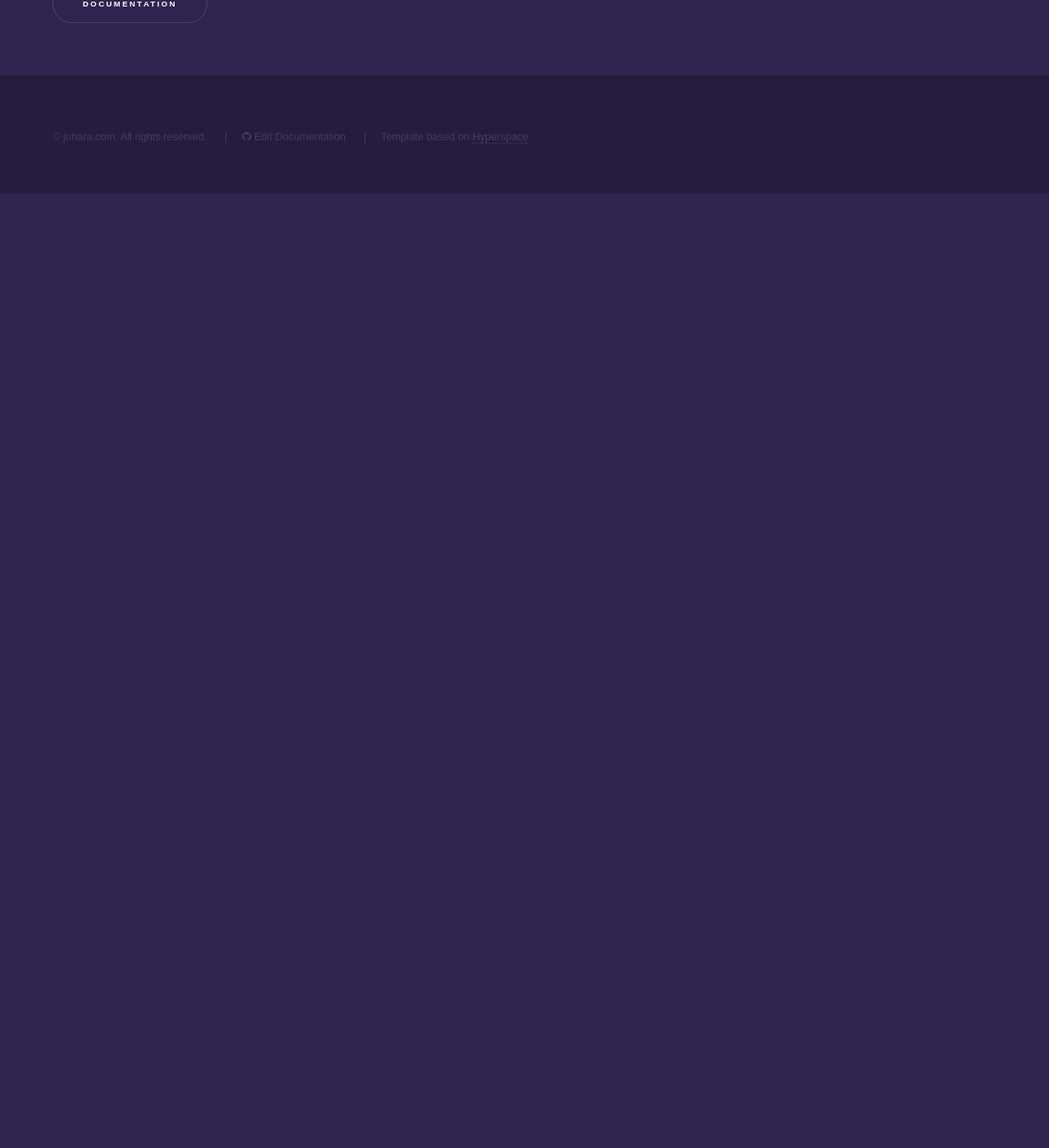
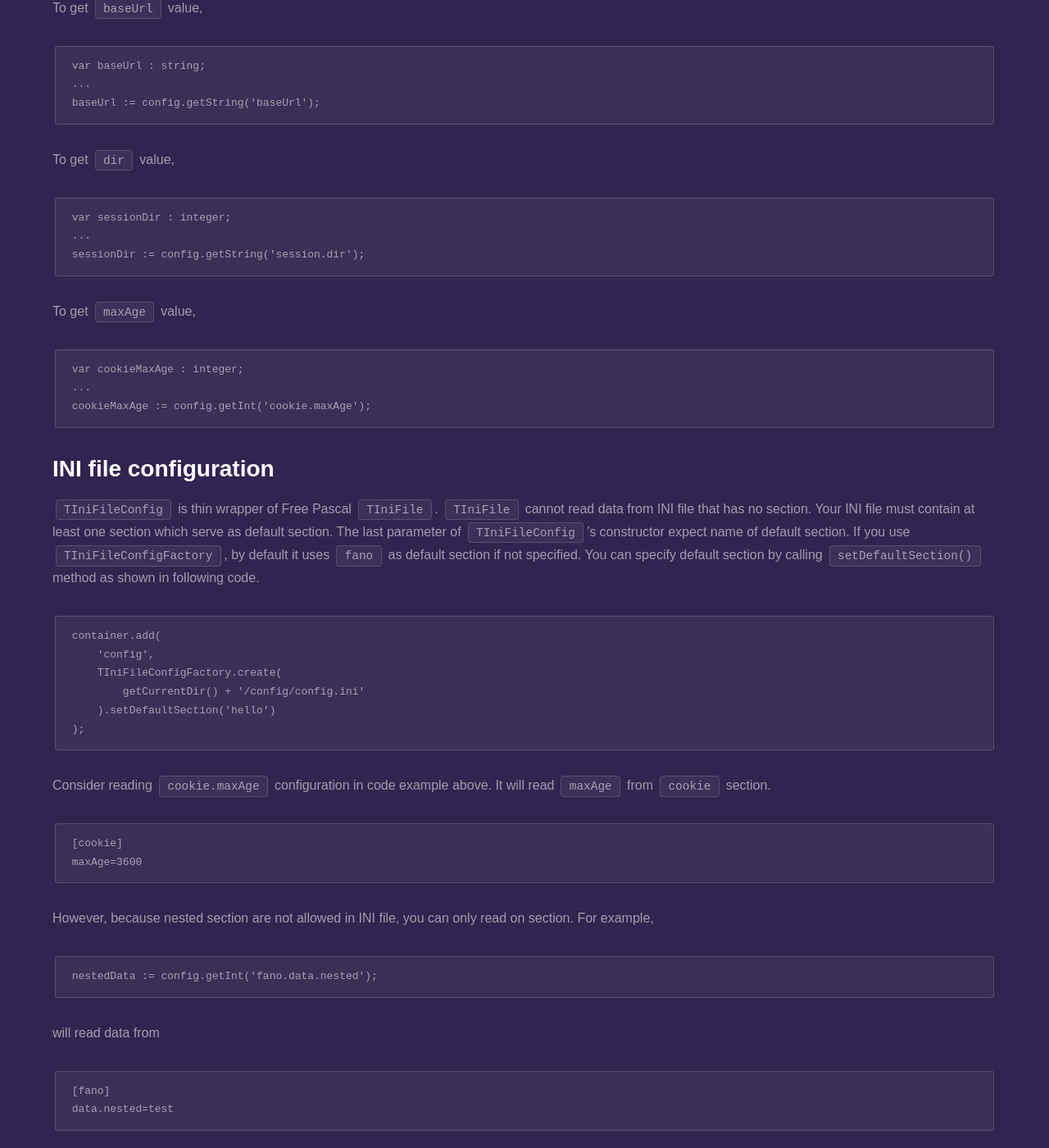
Before and after one commit to fanoframework/fanoframework.github.io, a Jekyll site: the page built from configuration/index.md, in a window 1280 px wide and 1400 px high, scrolled down 2686 px. Shown: the whole window at 82% size. Built offline with Jekyll 4.4.1, drawn with Linux system fonts in a browser that asks for light colours; our own code applies the rules of GitHub Pages for plain Markdown files; before the commit the page ends 2922 px from its top, so only the background shows below that; some of the changed text lies outside the part shown.

Commit message:
improve content about config

````diff
--- a/configuration/index.md
+++ b/configuration/index.md
@@ -18,11 +18,13 @@
 
 - `getString()` which accepts name and returns string value
 - `getInt()` which accept name returns integer value
+- `getBool()` which accept name returns boolean value
 
 ## Built-in IAppConfiguration implementation
 
-Fano Framework provides `TJsonFileConfig` class which loads configuration data from
-JSON file.
+Fano Framework provides `TJsonFileConfig` and `TIniFileConfig` class which loads configuration data from JSON and INI file respectively.
+
+Load config from JSON,
 
 ```
 var config : IAppConfiguration;
@@ -32,8 +34,21 @@
 );
 ```
 
-To be able to use `TJsonFileConfig` class with [dependency container](/dependency-container), Fano Framework provides `TJsonFileConfigFactory` class which enables you to register `TJsonFileConfig` class in container.
+Load config from INI,
 
+```
+var config : IAppConfiguration;
+...
+config := TIniFileConfig.create(
+    getCurrentDir() + '/config/config.ini',
+    'fano'
+);
+```
+Last parameter is name of default section to use. Read *INI file configuration* section in this document for more information.
+
+To be able to use `TJsonFileConfig` and `TIniFileConfig` class with [dependency container](/dependency-container), Fano Framework provides `TJsonFileConfigFactory` and `TIniFileConfigFactory` class which enables you to register above classes in container.
+
+Register JSON config
 ```
 container.add(
     'config',
@@ -42,6 +57,17 @@
     )
 );
 ```
+
+Register INI config
+```
+container.add(
+    'config',
+    TIniFileConfigFactory.create(
+        getCurrentDir() + '/config/config.ini'
+    )
+);
+```
+
 
 To get configuration instance
 
@@ -97,6 +123,38 @@
 cookieMaxAge := config.getInt('cookie.maxAge');
 ```
 
+## INI file configuration
+
+`TIniFileConfig` is thin wrapper of Free Pascal `TIniFile`. `TIniFile` cannot read data from INI file that has no section. Your INI file must contain at least one section which serve as default section. The last parameter of `TIniFileConfig`'s constructor expect name of default section. If you use `TIniFileConfigFactory`, by default it uses `fano` as default section if not specified. You can specify default section by calling `setDefaultSection()` method as shown in following code.
+
+```
+container.add(
+    'config',
+    TIniFileConfigFactory.create(
+        getCurrentDir() + '/config/config.ini'
+    ).setDefaultSection('hello')
+);
+```
+
+Consider reading `cookie.maxAge` configuration in code example above. It will read `maxAge` from `cookie` section.
+
+```
+[cookie]
+maxAge=3600
+```
+
+However, because nested section are not allowed in INI file, you can only read on section. For example,
+
+```
+nestedData := config.getInt('fano.data.nested');
+```
+will read data from
+
+```
+[fano]
+data.nested=test
+```
+
 ## Explore more
 
 - [Dependency Container](/dependency-container)
````
